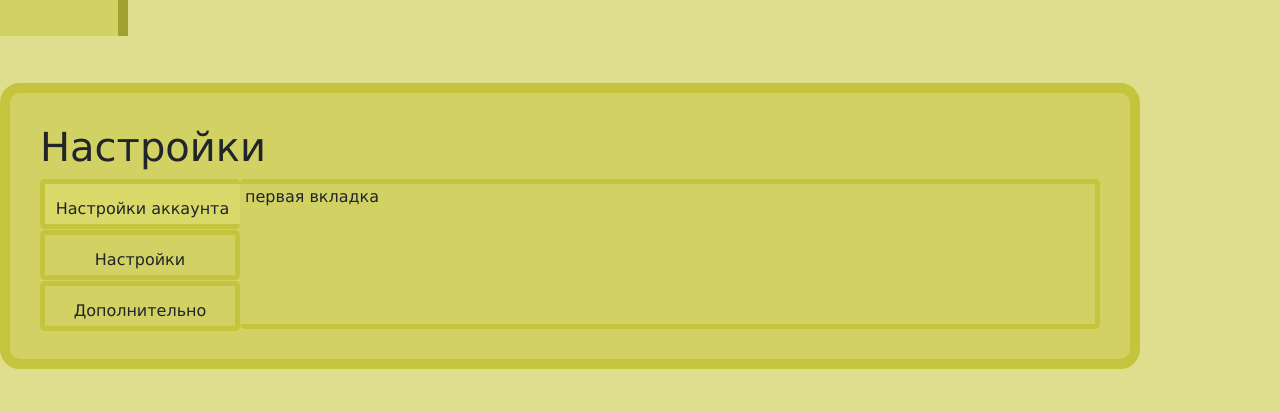
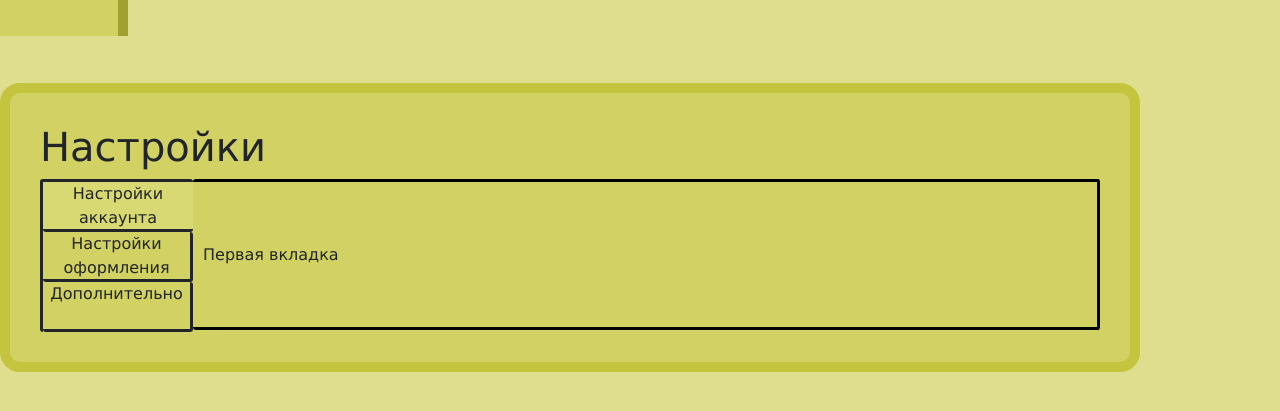
Before and after one commit to Keker-dev/LIB_HUB, a Flask app: page /settings in a window 1280 px wide. Shown: the part 105-516 px from the top of the page. Run offline with Flask 3, Linux system fonts and the light colour scheme; some libraries are stand-ins or nearby versions.

Commit message:
Переделаны вкладки на странице настроек.

```diff
--- a/templates/settings.html
+++ b/templates/settings.html
@@ -2,37 +2,31 @@
 
 {% block content %}
 <style>
-.tabs { position: relative; }
-
-.tabs > div, .tabs > input {
-  display: none;
-  min-height: 150px; /* 50px × 3 вкладки */
-}
-.tabs > div {margin-left: 200px;}
-
-.tabs label { position: absolute; left: 0; top: 0; width: 200px; height: 50px; background-color: #d1d164;
-border: 5px solid #c4c43f;
-border-radius: 5px;
-line-height: 50px;
-text-align: center; cursor: pointer; }
-.tabs label:nth-of-type(2) { top: 51px; /* 50px + 1px border */ }
-.tabs label:nth-of-type(3) { top: 102px; /* 50px + 1px border первой вкладки + 1px border второй вкладки */  }
-.tabs input[type="radio"]:checked + label { border-right: 0px solid #fff; background-color: #d9d969;}
-
-.tabs > input:nth-of-type(1):checked ~ div:nth-of-type(1),
-.tabs > input:nth-of-type(2):checked ~ div:nth-of-type(2),
-.tabs > input:nth-of-type(3):checked ~ div:nth-of-type(3) { display: block; padding: 1px 55px 1px 5px; background-color: #d1d164;border: 5px solid #c4c43f; border-radius: 5px; border-left: 0px;}
+.tabs > div:nth-of-type(2) div, .tabs div label input {display: none;}
+.tabs > div:has(> label:nth-of-type(1) input:checked) + div > div:nth-of-type(1),
+.tabs > div:has(> label:nth-of-type(2) input:checked) + div > div:nth-of-type(2),
+.tabs > div:has(> label:nth-of-type(3) input:checked) + div > div:nth-of-type(3) {display: block;}
+.tabs > div > label { display: block; height: 50px; width: 150px; border: solid; border-radius: 3px; border-top: 0px;
+border-left: 0px; text-align: center; cursor: pointer; margin-bottom: 0px;}
+.tabs > div:nth-of-type(1) {border: solid; border-radius: 3px; border-right: 0px; border-bottom: 0px;}
+.tabs div label:has(input[type="radio"]:checked) { border-right: 0px solid #fff; background-color: #d9d973;}
+.tabs div label:hover {background-color: #d9d973;}
+.tab {border: 3px solid #000; border-left: 0px; border-radius: 3px; padding: 10px; line-height: 125px;}
 </style>
 <h1>Настройки</h1>
 <form action="" method="post">
     {{ form.hidden_tag() }}
-    <div class="tabs">
-        <input type="radio" name="odin" checked="checked" id="tab1"/><label for="tab1">Настройки аккаунта</label>
-        <input type="radio" name="odin" id="tab2"/><label for="tab2">Настройки оформления</label>
-        <input type="radio" name="odin" id="tab3"/><label for="tab3">Дополнительно</label>
-        <div>первая вкладка</div>
-        <div>вторая вкладка</div>
-        <div>третья вкладка</div>
+    <div class="tabs one-line filled" style="flex-direction: row;">
+    <div>
+        <label><input type="radio" name="tabs_class" checked="checked"/>Настройки аккаунта</label>
+        <label><input type="radio" name="tabs_class"/>Настройки оформления</label>
+        <label><input type="radio" name="tabs_class"/>Дополнительно</label>
+    </div>
+    <div style="flex-grow: 1;">
+        <div class="tab">Первая вкладка</div>
+        <div class="tab">Вторая вкладка</div>
+        <div class="tab">Третья вкладка</div>
+    </div>
     </div>
 </form>
 {% endblock %}
```
